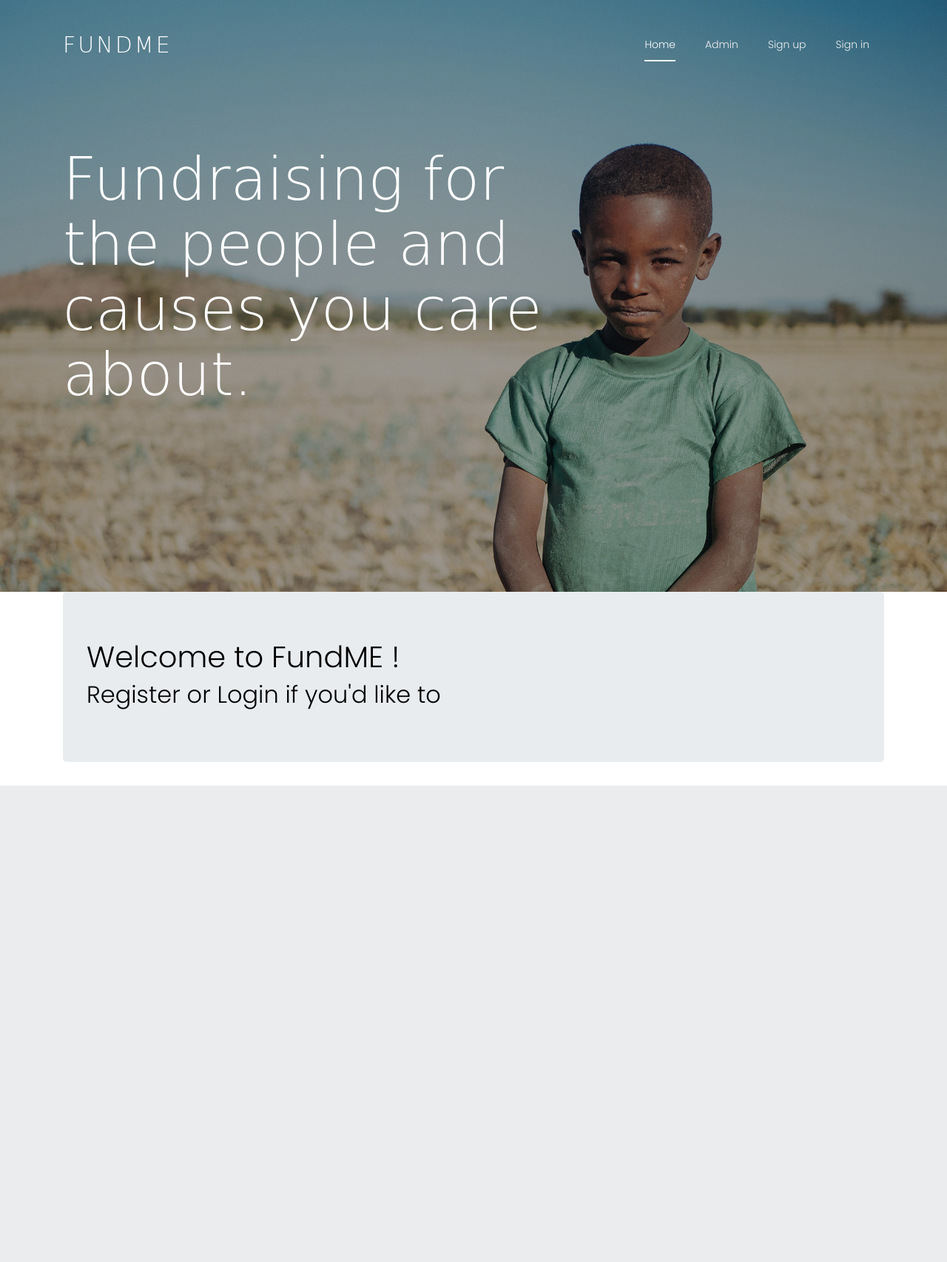
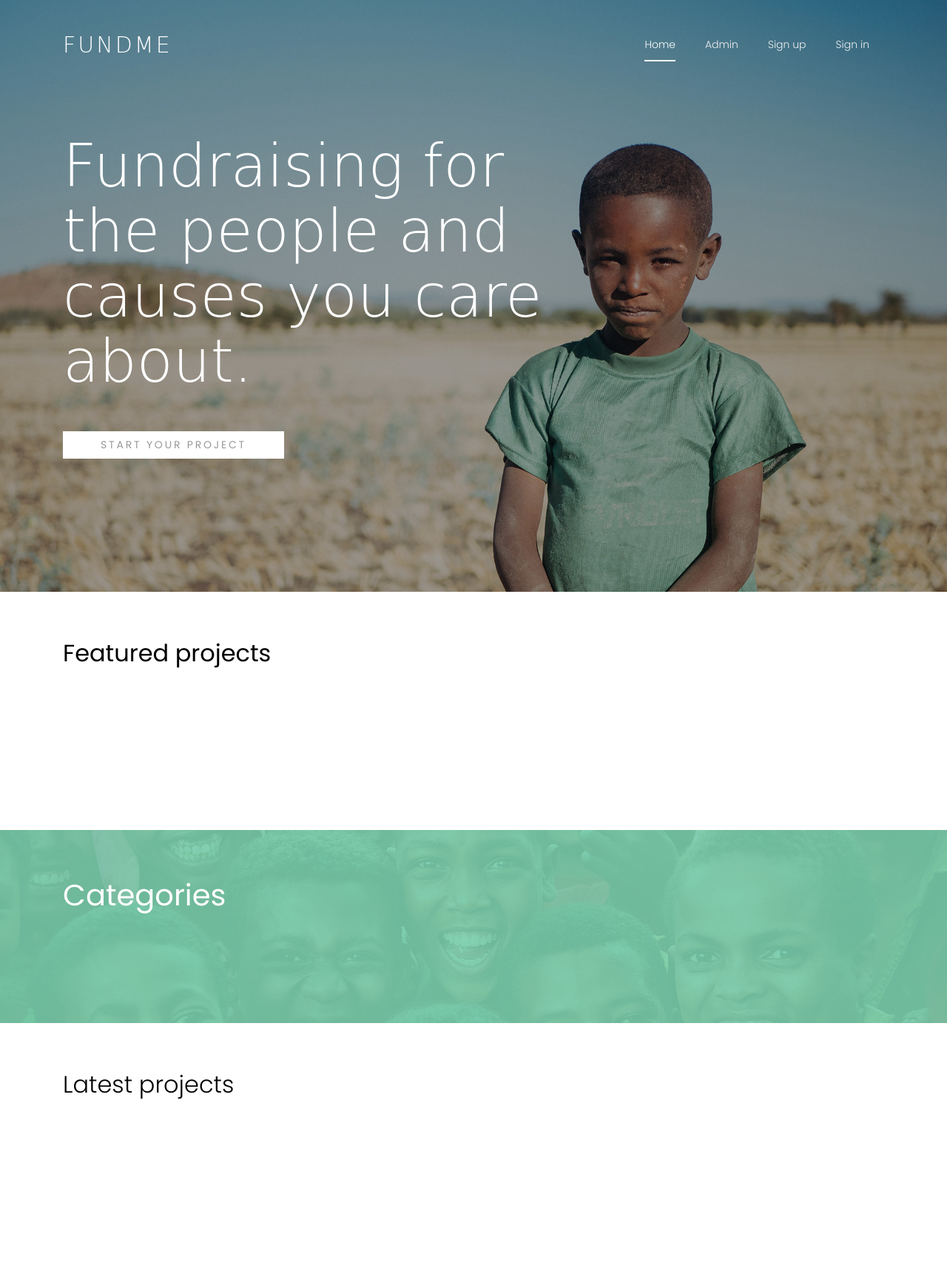
Before and after one commit to Amr-Hamed/FUNDME-V2, a Django app: page / in a window 1280 px wide. Shown: the whole page at 74% size. Before the commit the page ends 1062 px from the top, so only its background shows below. Run offline with Django 3.2, Linux system fonts and the light colour scheme; parts of the project's set-up code (start-up, migrations or seed data) failed here and were passed over; some libraries are stand-ins or nearby versions; some web fonts are replaced.

Commit message:
adding featured projects & editing home template

```diff
--- a/fundMe/userProfile/admin.py
+++ b/fundMe/userProfile/admin.py
@@ -11,3 +11,4 @@
 admin.site.register(ProjectReports)
 admin.site.register(ProjectDonations)
 admin.site.register(ProjectComments)
+admin.site.register(FeaturedProject)
--- a/fundMe/userProfile/templates/userProfile/base.html
+++ b/fundMe/userProfile/templates/userProfile/base.html
@@ -59,8 +59,18 @@
 <!-- END nav -->
 
 
-{% block body_block %}
+{% block header %}
 {% endblock %}
+
+{% block featured_projects %}
+{% endblock %}
+
+{% block categories%}
+{% endblock %}
+
+{% block latest_projects %}
+{% endblock %}
+
 
 
 <!-- loader -->
--- a/fundMe/userProfile/templates/userProfile/index.html
+++ b/fundMe/userProfile/templates/userProfile/index.html
@@ -1,8 +1,9 @@
 {% extends "userProfile/base.html" %}
 {% load staticfiles %}
 
-{% block body_block %}
 
+<!-- HEADER SECTION -->
+{% block header %}
 <div class="block-31" style="position: relative;">
     <div class="owl-carousel loop-block-31 ">
 
@@ -14,24 +15,128 @@
                 <div class="row align-items-center">
                     <div class="col-md-8">
                         <h4 class="heading">Fundraising for the people and causes you care about.</h4>
+
+                        {% if not user.is_authenticated %}
+                        <div>
+                            <a href="{% url 'userProfile:register' %}"><input value="Start your project"
+                                                                              class="btn btn-primary"></a>
+                        </div>
+                        {% endif %}
                     </div>
                 </div>
+
             </div>
         </div>
 
     </div>
-</div>
+</div> <!-- HEADER -->
+{% endblock %}
 
 
-<div class="container">
-  <div class="jumbotron">
-    <h1>Welcome to FundME !</h1>
-    {% if user.is_authenticated %}
-        <h2>Hello {{ user.username }}</h2>
-    {% else %}
-        <h2>Register or Login if you'd like to</h2>
-    {% endif %}
-  </div>
-</div>
+<!-- Featured PROJECTS -->
+{% block featured_projects %}
+<div class="site-section fund-raisers">
+    <div class="container">
+        <div class="row mb-5">
+            <div class="col-md-12">
+                <h2><b> Featured projects </b> </h2>
+            </div>
+        </div>
+        <div class="row">
 
+            <div class="col-md-12 block-11">
+                <div class="nonloop-block-11 owl-carousel">
+                    {% for project in featured_projects %}
+
+                    <div class="card fundraise-item">
+                        <a href="#"><img class="card-img-top" src="{% static 'images/img_2.jpg' %}"
+                                         alt="Image placeholder"></a>
+                        <div class="card-body">
+                            <h3 class="card-title"><a href="#">{{project}}</a></h3>
+                            <p class="card-text">{{project}}</p>
+                            <span class="donation-time mb-3 d-block">Last donation 1w ago</span>
+                            <div class="progress custom-progress-success">
+                                <div class="progress-bar bg-success" role="progressbar" style="width: 25%"
+                                     aria-valuenow="25" aria-valuemin="0" aria-valuemax="100"></div>
+                            </div>
+                            <span class="fund-raised d-block">$8,100 raised of ${{project}}</span>
+                        </div>
+                    </div>
+
+                    {% endfor %}
+                </div>
+            </div>
+        </div>
+    </div>
+</div> <!-- Latest Projects -->
 {% endblock %}
+
+<!-- CATEGORIES SECTION -->
+{% block categories %}
+{% static "images/" as x %}
+<div class="featured-section overlay-color-2" style='background-image: url("{{x}}/bg_3.jpg");'>
+
+    <div class="container">
+        <div class="row mb-5">
+            <div class="col-md-6">
+                <h1 class="heading" style="color:white"><b> Categories </b> </h1>
+                <br>
+            </div>
+        </div>
+
+        <div class="row">
+            {% for category in categories %}
+
+            <div class="col-md-6 col-lg-3 mb-5">
+                <div class="person-donate text-center pt-4">
+                    <p><a href="#" class="btn btn-success btn-hover-white py-3 px-5"> {{category.category}} </a></p>
+                </div>
+            </div>
+
+
+            {% endfor %}
+        </div>
+    </div>
+
+</div> <!-- Categories  -->
+{% endblock %}
+
+<!-- LATEST PROJECTS -->
+{% block latest_projects %}
+<div class="site-section fund-raisers">
+    <div class="container">
+        <div class="row mb-5">
+            <div class="col-md-12">
+                <h2>Latest projects</h2>
+            </div>
+        </div>
+        <div class="row">
+
+            <div class="col-md-12 block-11">
+                <div class="nonloop-block-11 owl-carousel">
+
+                    {% for project in latest_projects %}
+
+
+                    <div class="card fundraise-item">
+                        <a href="#"><img class="card-img-top" src="{% static 'images/img_2.jpg' %}"
+                                         alt="Image placeholder"></a>
+                        <div class="card-body">
+                            <h3 class="card-title"><a href="#">{{project.title}}</a></h3>
+                            <p class="card-text">{{project.details}}</p>
+                            <span class="donation-time mb-3 d-block">Last donation 1w ago</span>
+                            <div class="progress custom-progress-success">
+                                <div class="progress-bar bg-success" role="progressbar" style="width: 25%"
+                                     aria-valuenow="25" aria-valuemin="0" aria-valuemax="100"></div>
+                            </div>
+                            <span class="fund-raised d-block">$8,100 raised of ${{project.total_target}}</span>
+                        </div>
+                    </div>
+
+                    {% endfor %}
+                </div>
+            </div>
+        </div>
+    </div>
+</div> <!-- Latest Projects -->
+{% endblock %}
--- a/fundMe/userProfile/views.py
+++ b/fundMe/userProfile/views.py
@@ -14,12 +14,18 @@
 from django.utils.http import urlsafe_base64_encode, urlsafe_base64_decode
 from django.template.loader import render_to_string
 from django.core.mail import EmailMessage
-from .models import UserProfile, ProjectPics, Project, ProjectComments, ProjectDonations, ProjectRatings
+from .models import *
 from django.db.models import Sum, Avg
 
 
 def index(request):
-    return render(request, 'userProfile/index.html')
+    latest_projects = Project.objects.all().order_by('start_date')[:5]
+    categories = Categories.objects.all
+    featured_projects = FeaturedProject.objects.all()[:5]
+    return render(request, 'userProfile/index.html', {'latest_projects': latest_projects,
+                                                      'categories': categories,
+                                                      'featured_projects': featured_projects,
+                                                      })
 
 
 @login_required
```
Also changed, not shown: fundMe/userProfile/models.py (+9 -2 lines), fundMe/userProfile/templates/userProfile/registeration.html (+5 -14 lines), fundMe/db.sqlite3 (deleted), fundMe/media/profile_pics/noimage_f6CQTQu.jpg (added), fundMe/userProfile/migrations/0001_initial.py (added), fundMe/userProfile/migrations/__init__.py (added).
